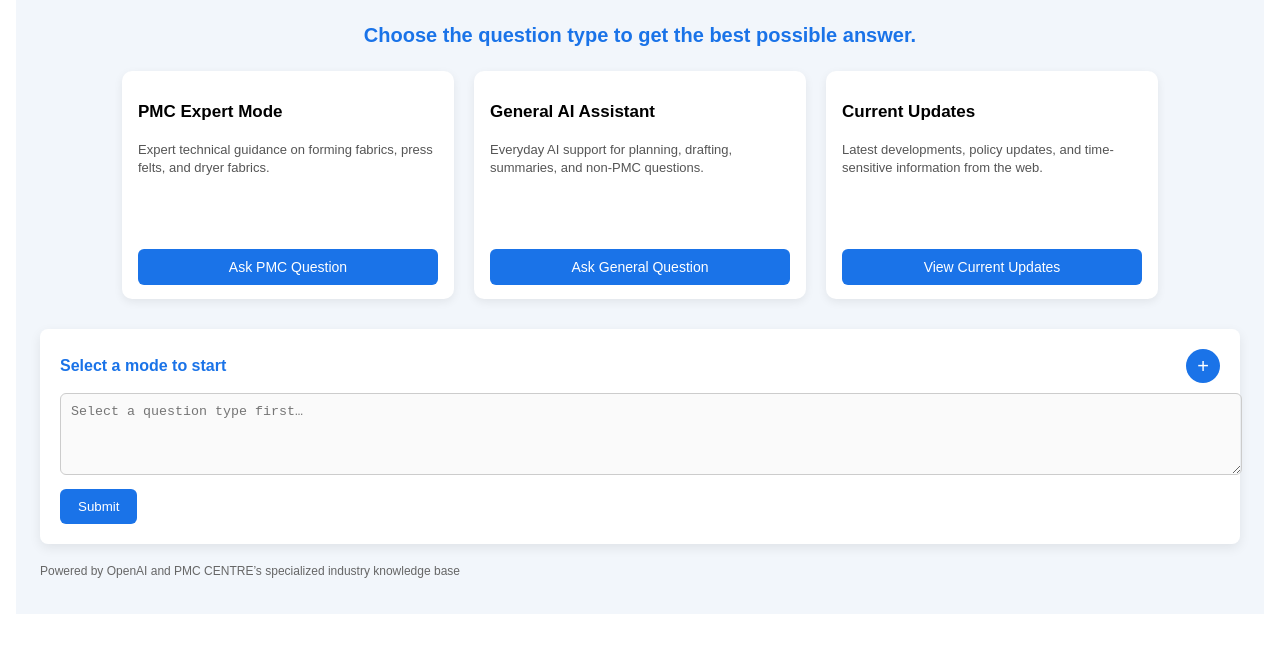
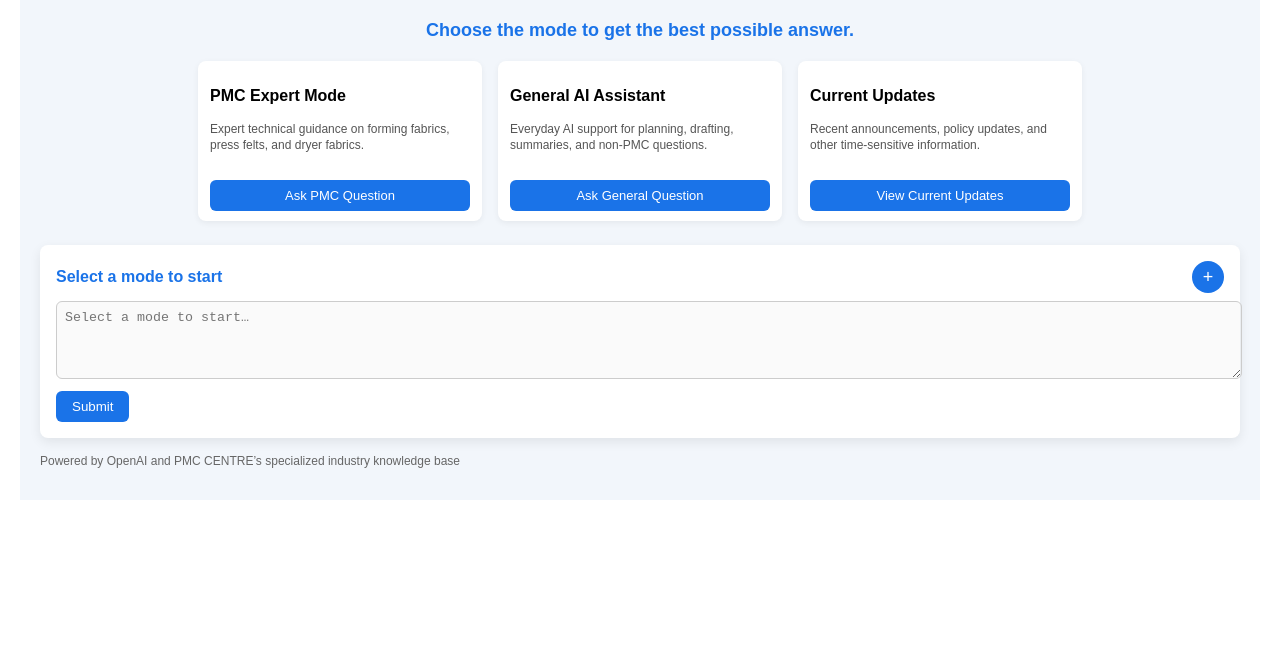
Before and after one commit to support231/pmc-centre-ai-clean-ui, a Next.js app: page / in a window 1280 px wide. Shown: the top 652 px of the page. Built offline with nearby package versions, Linux system fonts and the light colour scheme.

Commit message:
Refactor styles and update placeholder text

```diff
--- a/app/page.tsx
+++ b/app/page.tsx
@@ -28,7 +28,6 @@ export default function Home() {
   const [mode, setMode] = useState<Mode>("");
 
   const [selectedFile, setSelectedFile] = useState<File | null>(null);
-
   const fileInputRef = useRef<HTMLInputElement>(null);
 
   async function ask() {
@@ -70,10 +69,10 @@ export default function Home() {
     if (mode === "PMC")
       return "Ask a Paper Machine Clothing question (forming, felt, dryer fabrics)…";
     if (mode === "GENERAL")
-      return "Ask a general question, create plans or itineraries, or build structured dashboards…";
+      return "Ask a general question, create plans, drafts, summaries, or dashboards…";
     if (mode === "LIVE")
-      return "Ask about current prices, recent announcements, or latest updates…";
-    return "Select a question type first…";
+      return "Ask about recent announcements, policy updates, or current events…";
+    return "Select a mode to start…";
   }
 
   function copyAnswer() {
@@ -87,9 +86,7 @@ export default function Home() {
 
     if (!ALLOWED_MIME_TYPES.includes(file.type)) {
       alert(BLOCKED_FILE_MESSAGE);
-      if (fileInputRef.current) {
-        fileInputRef.current.value = "";
-      }
+      if (fileInputRef.current) fileInputRef.current.value = "";
       return;
     }
 
@@ -98,15 +95,13 @@ export default function Home() {
 
   function removeFile() {
     setSelectedFile(null);
-    if (fileInputRef.current) {
-      fileInputRef.current.value = "";
-    }
+    if (fileInputRef.current) fileInputRef.current.value = "";
   }
 
   return (
     <main
       style={{
-        padding: 24,
+        padding: 20,
         maxWidth: 1200,
         margin: "0 auto",
         background: "#f2f6fb",
@@ -116,23 +111,23 @@ export default function Home() {
       <div
         style={{
           textAlign: "center",
-          fontSize: 20,
+          fontSize: 18,
           fontWeight: 600,
-          marginBottom: 24,
+          marginBottom: 20,
           color: "#1a73e8",
         }}
       >
-        Choose the question type to get the best possible answer.
+        Choose the mode to get the best possible answer.
       </div>
 
       {/* MODE CARDS */}
       <div
         style={{
           display: "flex",
-          gap: 20,
+          gap: 16,
           justifyContent: "center",
           flexWrap: "wrap",
-          marginBottom: 30,
+          marginBottom: 24,
         }}
       >
         {modeCard(
@@ -155,7 +150,7 @@ export default function Home() {
 
         {modeCard(
           "Current Updates",
-          "Latest developments, policy updates, and time-sensitive information from the web.",
+          "Recent announcements, policy updates, and other time-sensitive information.",
           "View Current Updates",
           "LIVE",
           mode,
@@ -167,7 +162,7 @@ export default function Home() {
       <div
         style={{
           background: "#ffffff",
-          padding: 20,
+          padding: 16,
           borderRadius: 8,
           boxShadow: "0 4px 12px rgba(0,0,0,0.08)",
         }}
@@ -178,7 +173,7 @@ export default function Home() {
             display: "flex",
             justifyContent: "space-between",
             alignItems: "center",
-            marginBottom: 10,
+            marginBottom: 8,
           }}
         >
           <strong style={{ color: "#1a73e8" }}>
@@ -223,18 +218,18 @@ export default function Home() {
         {selectedFile && (
           <div
             style={{
-              fontSize: 13,
-              marginBottom: 8,
+              fontSize: 12,
+              marginBottom: 6,
               display: "flex",
               justifyContent: "space-between",
               alignItems: "center",
               background: "#eef3fb",
-              padding: "6px 10px",
+              padding: "6px 8px",
               borderRadius: 6,
             }}
           >
             <span>📎 {selectedFile.name}</span>
-            <button onClick={removeFile} style={{ fontSize: 12 }}>
+            <button onClick={removeFile} style={{ fontSize: 11 }}>
               Remove
             </button>
           </div>
@@ -251,7 +246,7 @@ export default function Home() {
         />
 
         {/* SUBMIT */}
-        <div style={{ marginTop: 10 }}>
+        <div style={{ marginTop: 8 }}>
           <button
             onClick={ask}
             disabled={!mode || !question.trim() || loading}
@@ -263,7 +258,7 @@ export default function Home() {
 
         {/* ANSWER */}
         {answer && (
-          <div style={{ marginTop: 20 }}>
+          <div style={{ marginTop: 16 }}>
             <div
               style={{
                 display: "flex",
@@ -279,11 +274,11 @@ export default function Home() {
               style={{
                 whiteSpace: "pre-wrap",
                 background: "#f7f9fc",
-                padding: 12,
+                padding: 10,
                 borderRadius: 6,
                 maxHeight: 320,
                 overflowY: "auto",
-                lineHeight: 1.5,
+                lineHeight: 1.45,
               }}
             >
               {answer}
@@ -293,7 +288,7 @@ export default function Home() {
       </div>
 
       {/* FOOTER */}
-      <p style={{ marginTop: 20, fontSize: 12, color: "#666" }}>
+      <p style={{ marginTop: 16, fontSize: 12, color: "#666" }}>
         Powered by OpenAI and PMC CENTRE’s specialized industry knowledge base
       </p>
     </main>
@@ -315,19 +310,26 @@ function modeCard(
   return (
     <div
       style={{
-        width: 300,
-        minHeight: 200,
-        padding: "14px 16px",
-        borderRadius: 10,
+        width: 260,
+        minHeight: 140,
+        padding: "10px 12px",
+        borderRadius: 8,
         background: active === value ? "#e8f0fe" : "#ffffff",
-        boxShadow: "0 3px 10px rgba(0,0,0,0.07)",
+        boxShadow: "0 2px 6px rgba(0,0,0,0.06)",
         display: "flex",
         flexDirection: "column",
       }}
     >
-      <h3 style={{ marginBottom: 6, fontSize: 17 }}>{title}</h3>
+      <h3 style={{ marginBottom: 4, fontSize: 16 }}>{title}</h3>
 
-      <p style={{ fontSize: 13, color: "#555", lineHeight: 1.4 }}>
+      <p
+        style={{
+          fontSize: 12,
+          color: "#555",
+          lineHeight: 1.35,
+          marginBottom: 8,
+        }}
+      >
         {text}
       </p>
 
@@ -335,13 +337,13 @@ function modeCard(
         onClick={() => setMode(value)}
         style={{
           width: "100%",
-          padding: "10px 0",
+          padding: "8px 0",
           marginTop: "auto",
           background: "#1a73e8",
           color: "#fff",
           border: "none",
           borderRadius: 6,
-          fontSize: 14,
+          fontSize: 13,
           cursor: "pointer",
         }}
       >
@@ -357,13 +359,13 @@ function modeCard(
 
 const textareaStyle = {
   width: "100%",
-  padding: 10,
+  padding: 8,
   borderRadius: 6,
   border: "1px solid #ccc",
 };
 
 const submitBtn = {
-  padding: "10px 18px",
+  padding: "8px 16px",
   background: "#1a73e8",
   color: "#fff",
   border: "none",
@@ -372,12 +374,12 @@ const submitBtn = {
 };
 
 const uploadBtn = {
-  width: 34,
-  height: 34,
+  width: 32,
+  height: 32,
   borderRadius: "50%",
   background: "#1a73e8",
   color: "#fff",
   border: "none",
-  fontSize: 20,
+  fontSize: 18,
   cursor: "pointer",
 };
```
